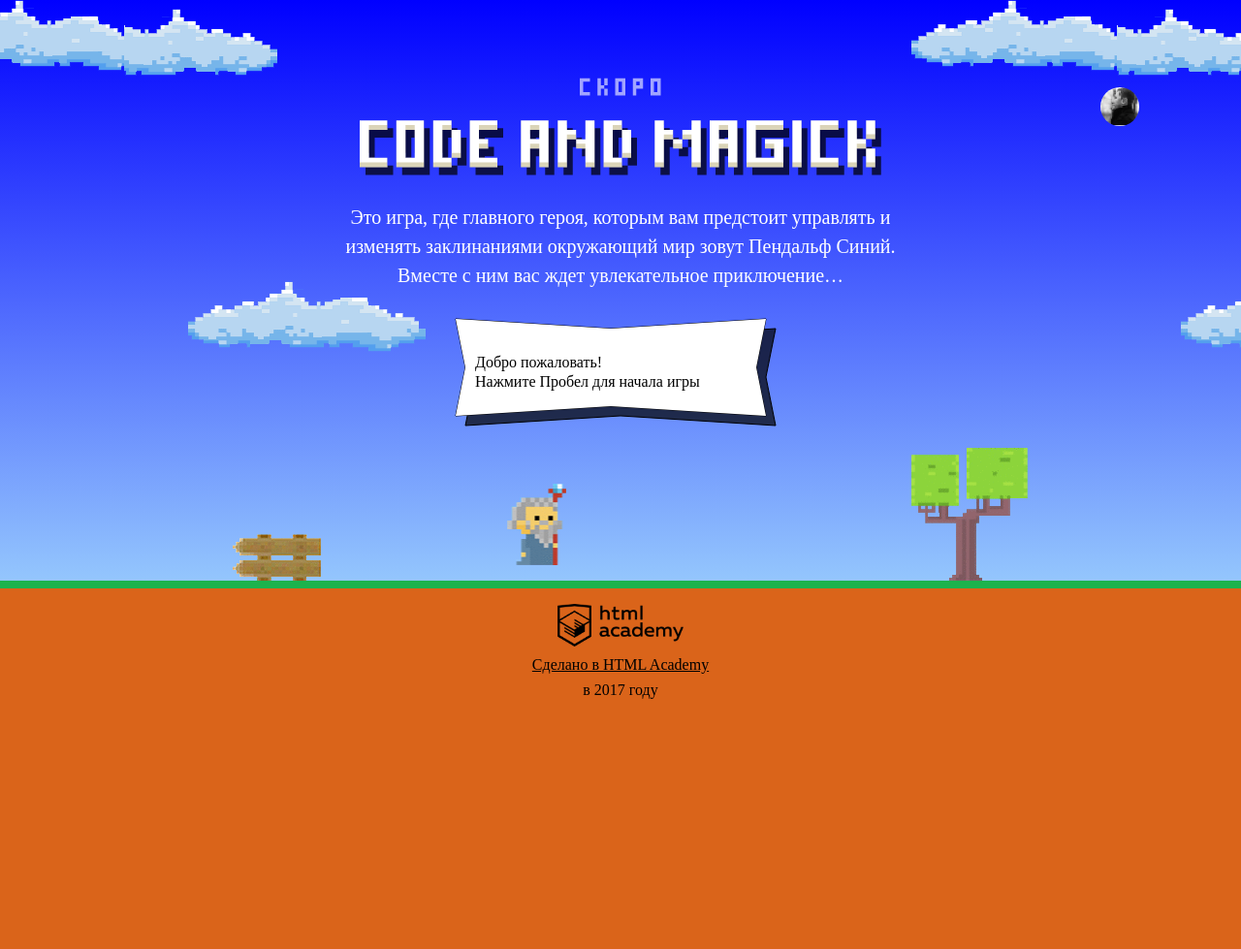
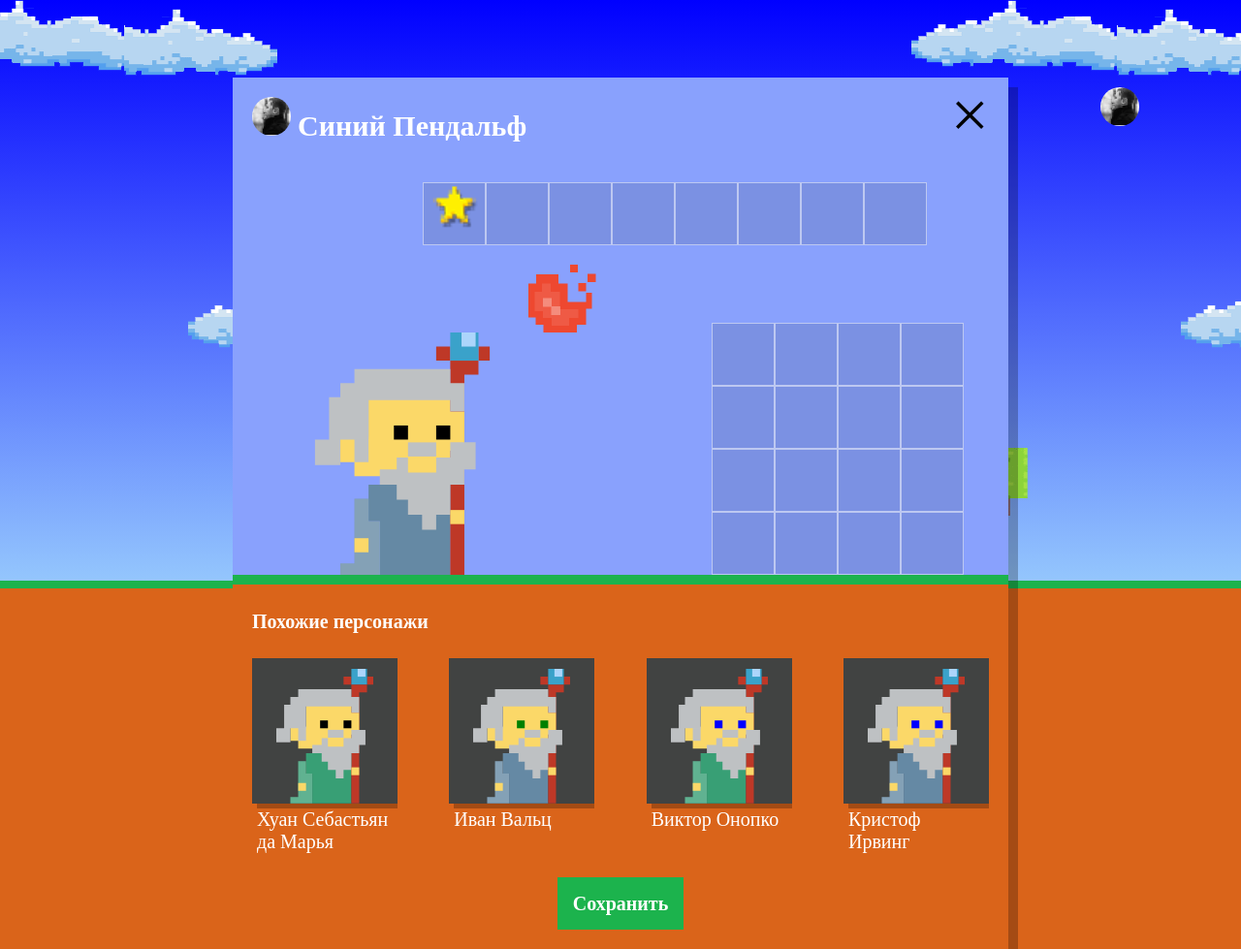
Before and after one commit to gry-dmitrij/CodeAndMagic, a plain HTML site: page index.html in a window 1280 px wide. Shown: the whole page at 97% size. Before the commit the page ends 800 px from the top, so only its background shows below. Drawn offline with Linux system fonts and the light colour scheme; a web font is replaced by a local one.

Commit message:
- Сделано задание 3-ей лекции
  Добавлены разные волшебники

```diff
--- a/index.html
+++ b/index.html
@@ -183,5 +183,6 @@
 
 <script src="js/game.js"></script>
 <script src="js/stat.js"></script>
+<script src="js/setup.js"></script>
 </body>
 </html>
--- /dev/null
+++ b/js/setup.js
@@ -0,0 +1,94 @@
+'use strict';
+
+const server = {
+	_names: [
+		'Иван',
+		'Хуан Себастьян',
+		'Мария',
+		'Кристоф',
+		'Виктор',
+		'Юлия',
+		'Люпита',
+		'Вашингтон'
+	],
+	_surnames: [
+		'да Марья',
+		'Верон',
+		'Мирабелла',
+		'Вальц',
+		'Онопко',
+		'Топольницкая',
+		'Нионго',
+		'Ирвинг'
+	],
+
+	_coatColors: [
+		'rgb(101, 137, 164)',
+		'rgb(241, 43, 107)',
+		'rgb(146, 100, 161)',
+		'rgb(56, 159, 117)',
+		'rgb(215, 210, 55)',
+		'rgb(0, 0, 0)',
+	],
+
+	_eyesColors: [
+		'black',
+		'red',
+		'blue',
+		'yellow',
+		'green',
+	],
+
+	getName() {
+		const name = this._names[this.getRandom(this._names.length)];
+		const surname = this._surnames[this.getRandom(this._surnames.length)];
+		return name + ' ' + surname;
+	},
+
+	getCoatColor() {
+		return this._coatColors[this.getRandom(this._coatColors.length)];
+	},
+
+	getEyesColor() {
+		return this._eyesColors[this.getRandom(this._eyesColors.length)];
+	},
+
+	getRandom(maxValue) {
+		return Math.floor(Math.random() * maxValue);
+	}
+}
+
+const setupDialog = {
+
+	show() {
+		const setup = document.querySelector('.setup');
+		setup.classList.remove('hidden');
+		const wizardList = document.querySelector('.setup-similar');
+		wizardList.classList.remove('hidden');
+	},
+
+	createWizards() {
+		const wizardList = document.querySelector('.setup-similar-list');
+		const template = document
+			.querySelector('#similar-wizard-template')
+			.content
+			.querySelector('.setup-similar-item');
+		for (let i = 0; i < 4; i++) {
+			let wizard = template.cloneNode(true);
+			this.updateWizard(wizard);
+			wizardList.appendChild(wizard);
+		}
+	},
+
+	updateWizard(wizard) {
+		const name = wizard.querySelector('.setup-similar-label');
+		name.textContent = server.getName();
+		const coat = wizard.querySelector('.wizard-coat');
+		coat.style.fill = server.getCoatColor();
+		const  eyes = wizard.querySelector('.wizard-eyes');
+		eyes.style.fill = server.getEyesColor();
+	}
+}
+
+setupDialog.createWizards();
+setupDialog.show();
```
